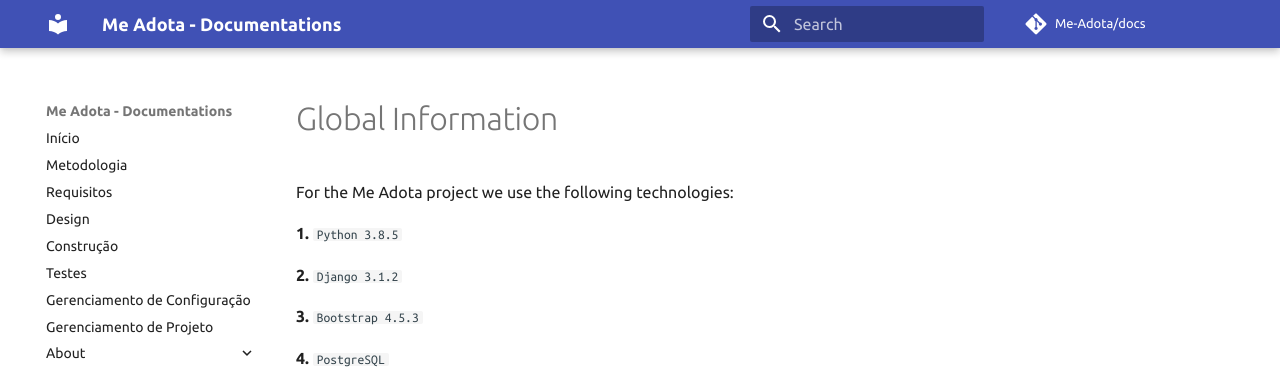
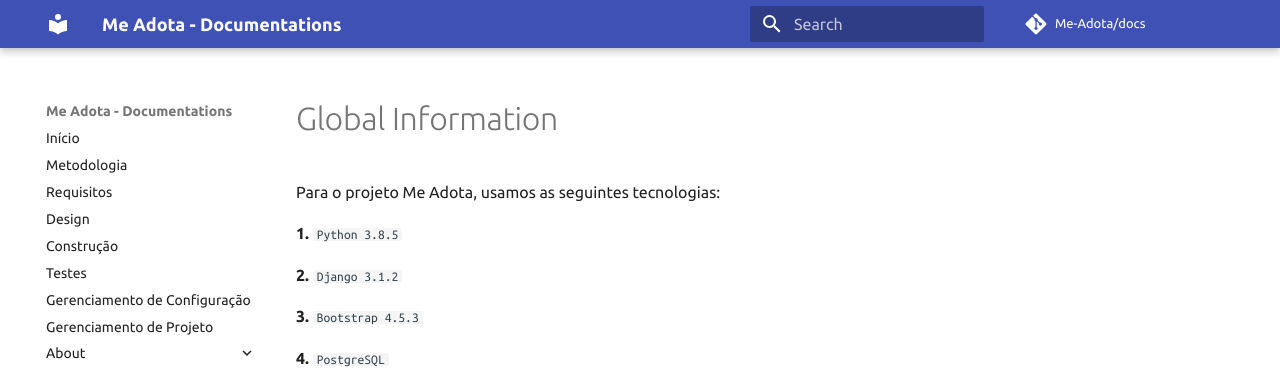
Before and after one commit to Me-Adota/docs, an MkDocs documentation site: the page built from docs/about/about.md, in a window 1280 px wide. Shown: the top 372 px of the page. Built offline with MkDocs 1.6.1 and Material for MkDocs 9.7.7, drawn with Linux system fonts in a browser that asks for light colours; comment, search, counter and statistics services are not loaded.

Commit message:
:arrow_up: Updated about.md

```diff
--- a/docs/about/about.md
+++ b/docs/about/about.md
@@ -1,6 +1,6 @@
 # Global Information
 
-For the Me Adota project we use the following technologies:
+Para o projeto Me Adota, usamos as seguintes tecnologias:
 
 **1.** `Python 3.8.5`
 
```
